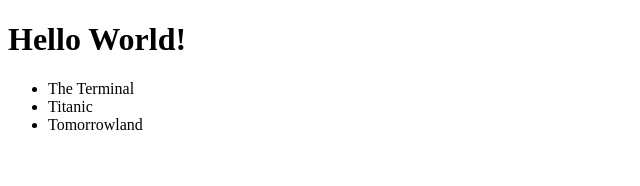
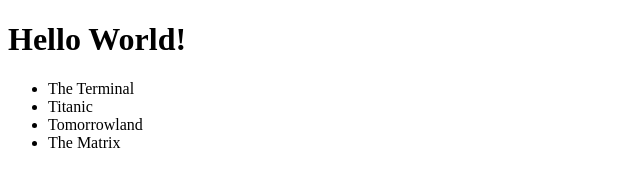
Before and after one commit to ededmond/week1-class2, a plain HTML site: page my_first_page.html in a window 1280 px wide. Shown: the full height of the page, 0-640 px from the left. Drawn offline with Linux system fonts and the light colour scheme.

Commit message:
Update my_first_page.html

```diff
--- a/my_first_page.html
+++ b/my_first_page.html
@@ -9,6 +9,7 @@
       <li>The Terminal</li>
       <li>Titanic</li>
       <li>Tomorrowland</li>
+      <li>The Matrix</li>
     </ul>
   </body>
 </html>
```
